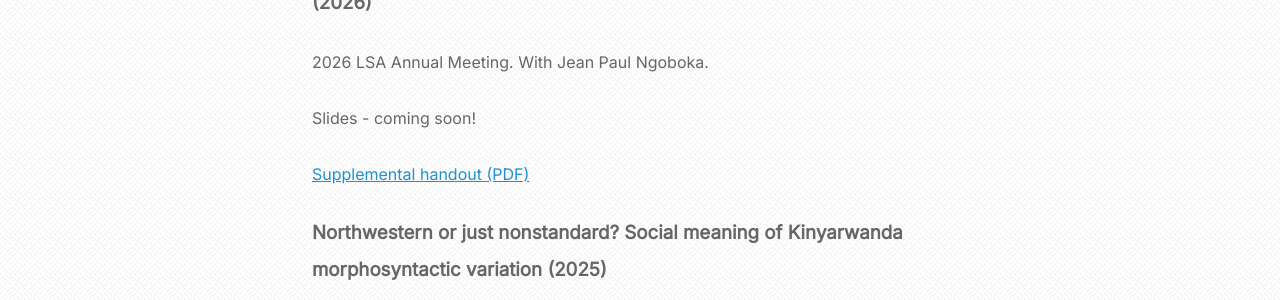
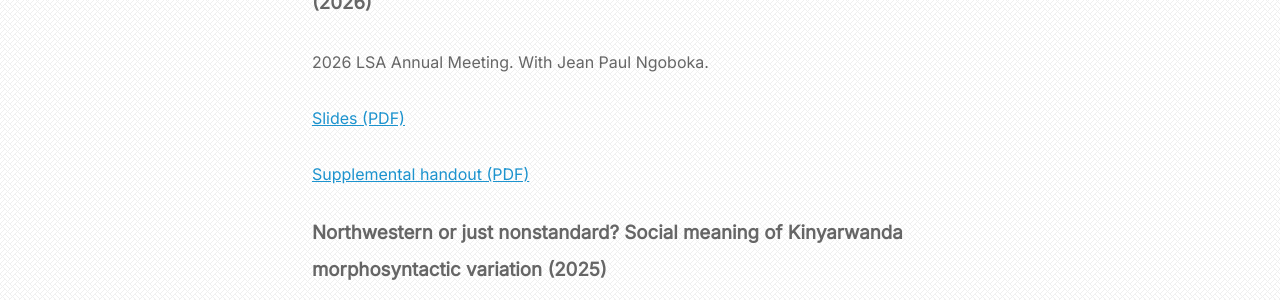
Before and after one commit to theycallmezeal/theycallmezeal.github.io, a Jekyll site: the page built from publications.md, in a window 1280 px wide. Shown: the part 371-671 px from the top of the page. Built offline with Jekyll 4.4.1, drawn with Linux system fonts in a browser that asks for light colours.

Commit message:
Update publications.md

```diff
--- a/publications.md
+++ b/publications.md
@@ -7,7 +7,7 @@ title: Publications
 
 2026 LSA Annual Meeting. With Jean Paul Ngoboka.
 
-Slides - coming soon!
+[Slides (PDF)](/pub/2026-lsa.pdf)
 
 [Supplemental handout (PDF)](/pub/2026-lsa-handout.pdf)
 
```
